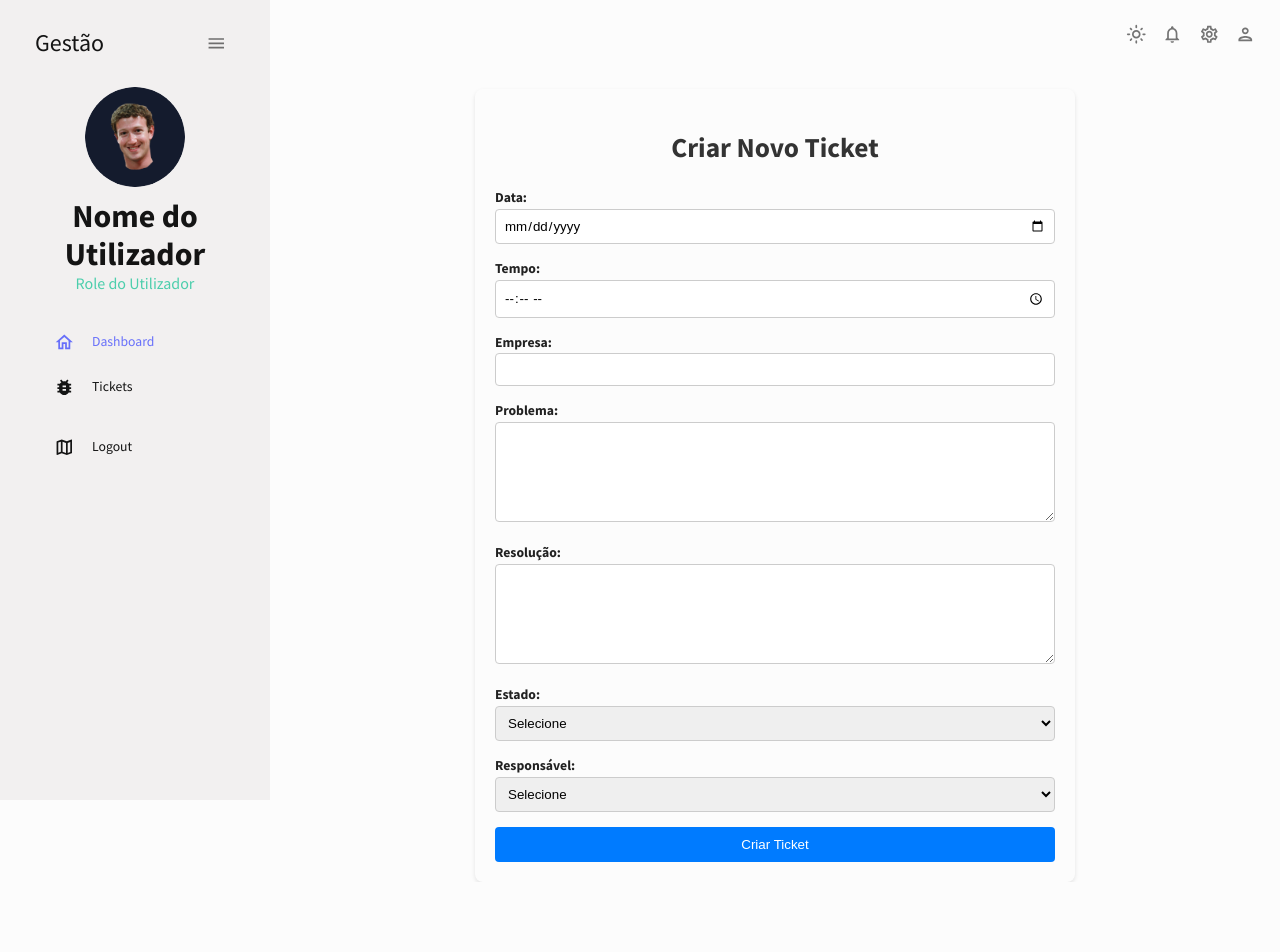
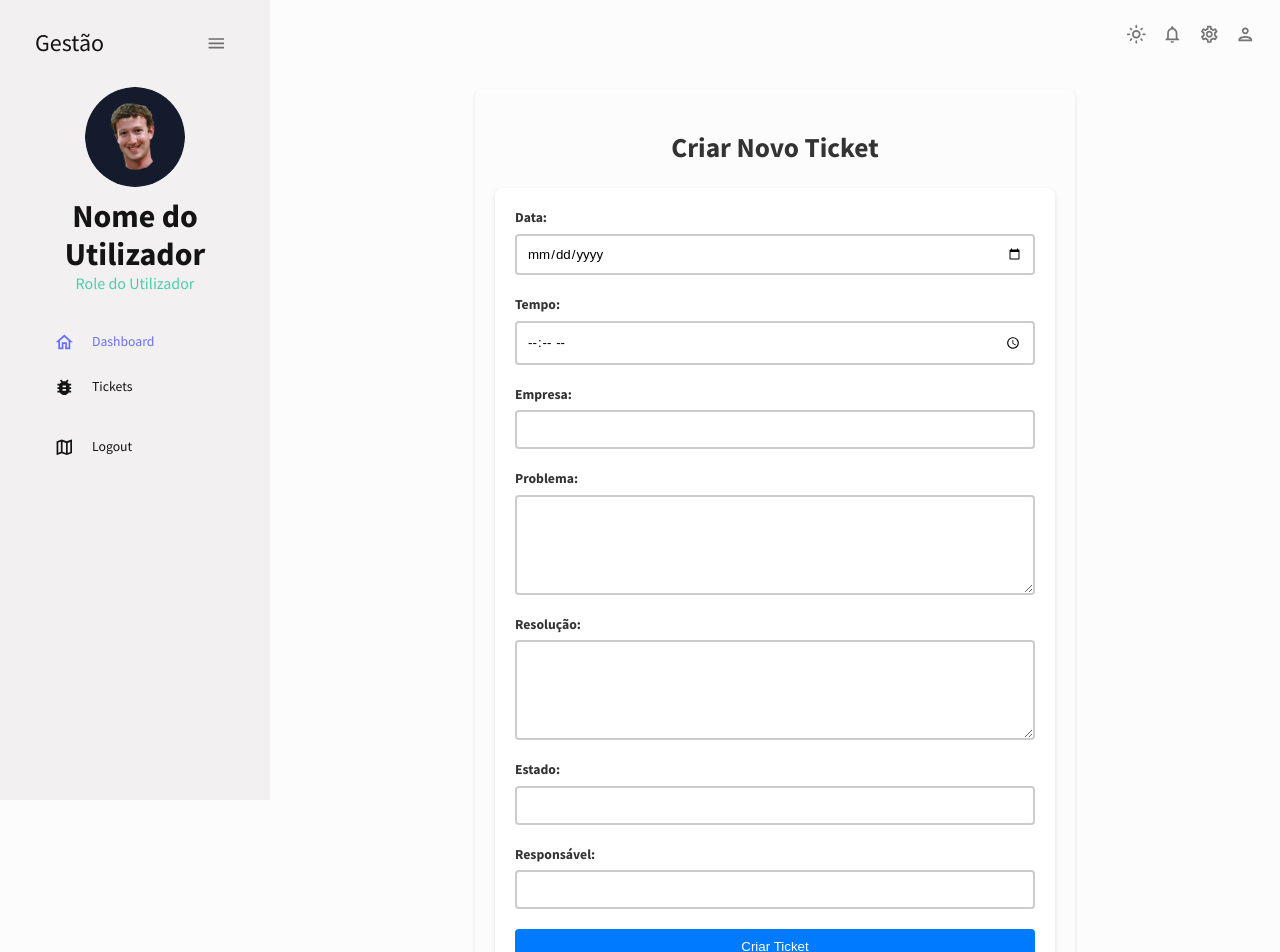
Before and after one commit to FranciscoMartins20/Gest-o_Dev, a React (Create React App) app in the folder FrontEnd/: page /create-ticket in a window 1280 px wide. Shown: the top 952 px of the page. Before the commit the page ends 882 px from the top, so only its background shows below. Built offline with nearby package versions, Linux system fonts and the light colour scheme; no server answers; sample sign-in values are in the browser's storage.

Commit message:
Ticket Criação Em condições

```diff
--- a/FrontEnd/src/scenes/tickets/createticket.js
+++ b/FrontEnd/src/scenes/tickets/createticket.js
@@ -1,100 +1,113 @@
 import React, { useState } from 'react';
 import { useNavigate } from 'react-router-dom';
 import { createTicket } from '../../service/api';
-import "./createticket.css"
+import "./createticket.css";
 
 const CreateTicket = () => {
-    const [data, setData] = useState('');
-    const [tempo, setTempo] = useState('');
-    const [empresa, setEmpresa] = useState('');
-    const [problema, setProblema] = useState('');
-    const [resolucao, setResolucao] = useState('');
-    const [estado, setEstado] = useState('');
-    const [responsavel, setResponsavel] = useState('');
     const navigate = useNavigate();
 
+    // State para os dados do ticket
+    const [Date, setDate] = useState('');
+    const [Time, setTime] = useState('');
+    const [Company, setCompany] = useState('');
+    const [Problem, setProblem] = useState('');
+    const [Resolution, setResolution] = useState('');
+    const [Status, setStatus] = useState('');
+    const [Responsible, setResponsible] = useState('');
+
+    // State para controlar a submissão do formulário
     const [isSubmitting, setIsSubmitting] = useState(false);
 
     const handleSubmit = async (event) => {
         event.preventDefault();
         setIsSubmitting(true);
-        const ticketData = { data, tempo, empresa, problema, resolucao, estado, responsavel };
+
+        // Criação do objeto ticketData baseado nos estados
+        const ticketData = {
+            Date: Date,
+            Time: Time,
+            Company: Company,
+            Problem: Problem,
+            Resolution: Resolution,
+            Status: Status,
+            Responsable: Responsible
+        };
 
         try {
-            const result = await createTicket(ticketData);
-            console.log('Ticket criado com sucesso:', result);
-            navigate('/ticket');
+            await createTicket(ticketData);
+            navigate('/ticket'); // Redirecionar para a página de lista de tickets
         } catch (error) {
             console.error('Falha ao criar ticket:', error);
             alert('Falha ao criar ticket: ' + error.message);
+        } finally {
+            setIsSubmitting(false); // Resetar o estado de submissão
         }
-        setIsSubmitting(false);
     };
 
     return (
         <div className="create-ticket-page">
             <h1>Criar Novo Ticket</h1>
-            <form onSubmit={handleSubmit}>
+            <form onSubmit={handleSubmit} className="edit-ticket-form">
                 <label>
                     Data:
                     <input
                         type="date"
-                        value={data}
-                        onChange={e => setData(e.target.value)}
+                        value={Date}
+                        onChange={e => setDate(e.target.value)}
                     />
                 </label>
                 <label>
                     Tempo:
                     <input
                         type="time"
-                        value={tempo}
-                        onChange={e => setTempo(e.target.value)}
+                        value={Time}
+                        onChange={e => setTime(e.target.value)}
                     />
                 </label>
                 <label>
                     Empresa:
                     <input
                         type="text"
-                        value={empresa}
-                        onChange={e => setEmpresa(e.target.value)}
+                        value={Company}
+                        onChange={e => setCompany(e.target.value)}
                     />
                 </label>
                 <label>
                     Problema:
                     <textarea
-                        value={problema}
-                        onChange={e => setProblema(e.target.value)}
+                        value={Problem}
+                        onChange={e => setProblem(e.target.value)}
                     />
                 </label>
                 <label>
                     Resolução:
                     <textarea
-                        value={resolucao}
-                        onChange={e => setResolucao(e.target.value)}
+                        value={Resolution}
+                        onChange={e => setResolution(e.target.value)}
                     />
                 </label>
                 <label>
                     Estado:
-                    <select value={estado} onChange={e => setEstado(e.target.value)}>
-                        <option value="">Selecione</option>
-                        <option value="Aberto">Aberto</option>
-                        <option value="Em progresso">Em Progresso</option>
-                        <option value="Resolvido">Resolvido</option>
-                    </select>
+                    <input
+                        type="text"
+                        value={Status}
+                        onChange={e => setStatus(e.target.value)}
+                    />
                 </label>
                 <label>
                     Responsável:
-                    <select value={responsavel} onChange={e => setResponsavel(e.target.value)}>
-                        <option value="">Selecione</option>
-                        <option value="Francisco Martins">Francisco Martins</option>
-                        <option value="Clara Gomes">Clara Gomes</option>
-                    </select>
+                    <input
+                        type="text"
+                        value={Responsible}
+                        onChange={e => setResponsible(e.target.value)}
+                    />
                 </label>
-                <button type="submit" disabled={isSubmitting}>{isSubmitting ? 'Criando...' : 'Criar Ticket'}</button>
+                <button type="submit" disabled={isSubmitting}>
+                    {isSubmitting ? 'Criando...' : 'Criar Ticket'}
+                </button>
             </form>
         </div>
     );
-
 };
 
 export default CreateTicket;
```
